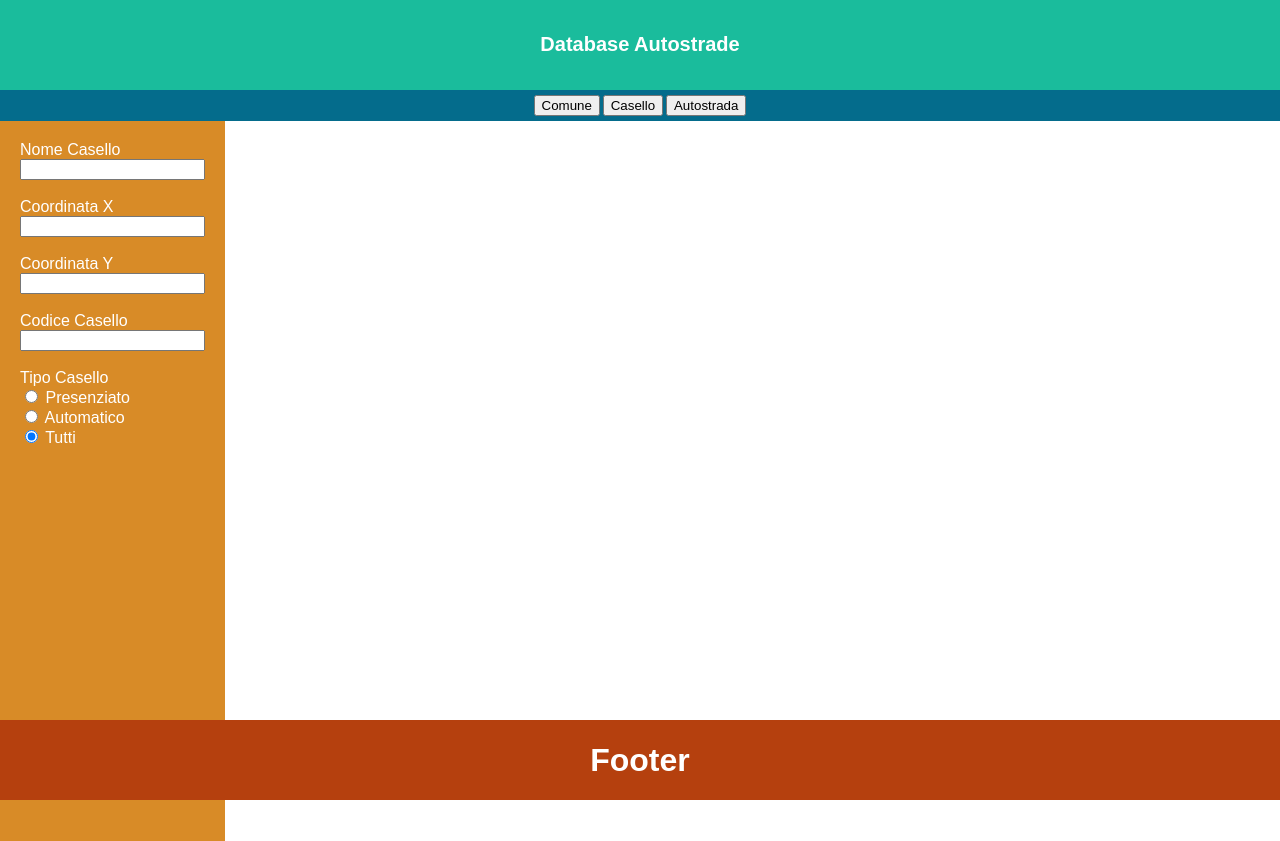
After one commit to PerilousBooklet/progetto-pweb1, a PHP site: page /casello.php in a window 1280 px wide. The commit adds this page. Run offline with PHP 8.4, Linux system fonts and the light colour scheme.

Commit message:
Aggiunte pagine iniziali per le altri tabelle
Aggiunte pagine di filtraggio per casello e autostrada. Cambiato il nome di "index.php" in "comune.php" per renderlo conforme alle nuove pagine di filtraggio aggiunte.

```diff
--- /dev/null
+++ b/src/casello.php
@@ -0,0 +1,82 @@
+<!DOCTYPE html>
+
+<html lang="it">
+
+<head>
+    <meta charset="UTF-8">
+    <meta name="viewport" content="width=device-width, initial-scale=1.0">
+    <title>Database Casello</title>
+    <link rel="stylesheet" href="./style.css">
+    </link>
+</head>
+
+<body>
+
+    <?php
+    include 'header.html';
+    include 'nav.html';
+    include 'footer.html';
+    ?>
+
+    <div class="row">
+        <!-- Form Menu -->
+        <div class="filterPanel">
+            <div class="nomeCasello">
+                <label for="nomeCasello">Nome Casello</label>
+                <br>
+                <input type="text">
+            </div>
+
+            <br>
+
+            <div class="coordinataX">
+                <label for="coordinataX">Coordinata X</label>
+                <br>
+                <input type="text">
+            </div>
+
+            <br>
+
+            <div class="CoordinataY">
+                <label for="CoordinataY">Coordinata Y</label>
+                <br>
+                <input type="text">
+            </div>
+
+            <br>
+
+            <div class="codiceCasello">
+                <label for="codiceCasello">Codice Casello</label>
+                <br>
+                <input type="text">
+            </div>
+
+            <br>
+
+            <div class="tipoCasello">
+                <label for="tipoCasello">Tipo Casello</label>
+
+                <br>
+
+                <input type="radio" name="casello">
+                <label for="presenziato">Presenziato</label>
+
+                <br>
+
+                <input type="radio" name="casello">
+                <label for="automatico">Automatico</label>
+
+                <br>
+
+                <input type="radio" name="casello" checked>
+                <label for="tutti">Tutti</label>
+            </div>
+
+
+        </div>
+
+    </div>
+
+</body>
+
+</html>
--- a/src/footer.html
+++ b/src/footer.html
@@ -1,3 +1,3 @@
 <footer>
-  <h1>FOOTER</h1>
+  <h1>Footer</h1>
 </footer>
--- a/src/header.html
+++ b/src/header.html
@@ -1,3 +1,3 @@
 <header>
-  <h1>HEADER</h1>
+  <h1>Database Autostrade</h1>
 </header>
--- a/src/nav.html
+++ b/src/nav.html
@@ -1,3 +1,5 @@
 <nav>
-  <h1>NAVIGATION BAR</h1>
+  <a href="comune.php"><button >Comune</button></a>
+  <a href="casello.php"><button>Casello</button></a>
+  <a href="autostrada.php"><button>Autostrada</button></a>
 </nav>
--- a/src/style.css
+++ b/src/style.css
@@ -22,7 +22,6 @@ nav {
   overflow: hidden;
   background-color: #046c8c;
   position: sticky;
-  position: -webkit-sticky;
   top: 0;
 
   color: white;
@@ -43,10 +42,8 @@ footer {
 }
 
 .row {
-  display: -ms-flexbox; /* IE10 */
   display: flex;
-  -ms-flex-wrap: wrap; /* IE10 */
-  flex-wrap: wrap;
+  min-height: 90vh;
 }
 
 .filterPanel {
```
Also changed, not shown: src/autostrada.php (added, +60 -0 lines), src/comune.php (added, +57 -0 lines), src/index.php (deleted, +0 -62 lines).
